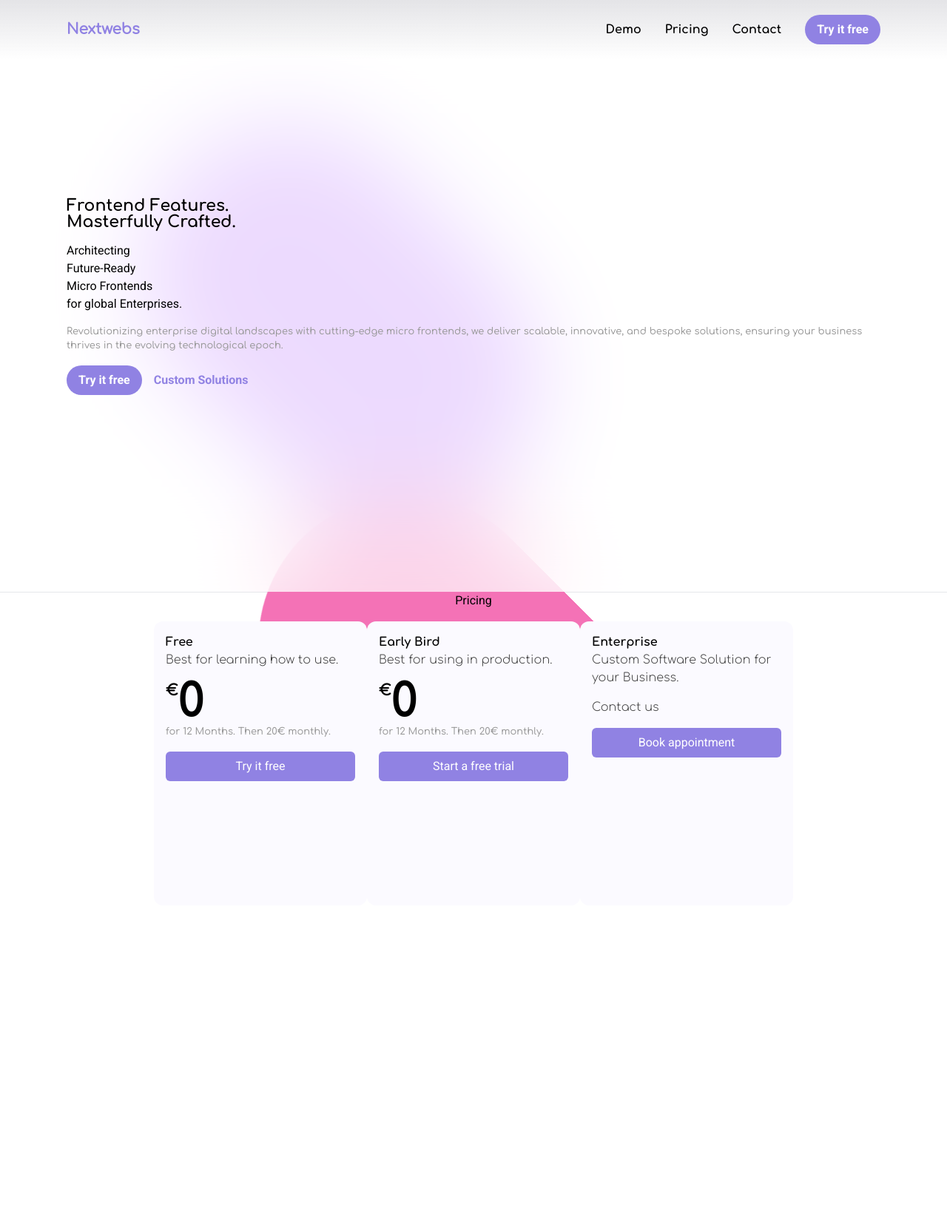
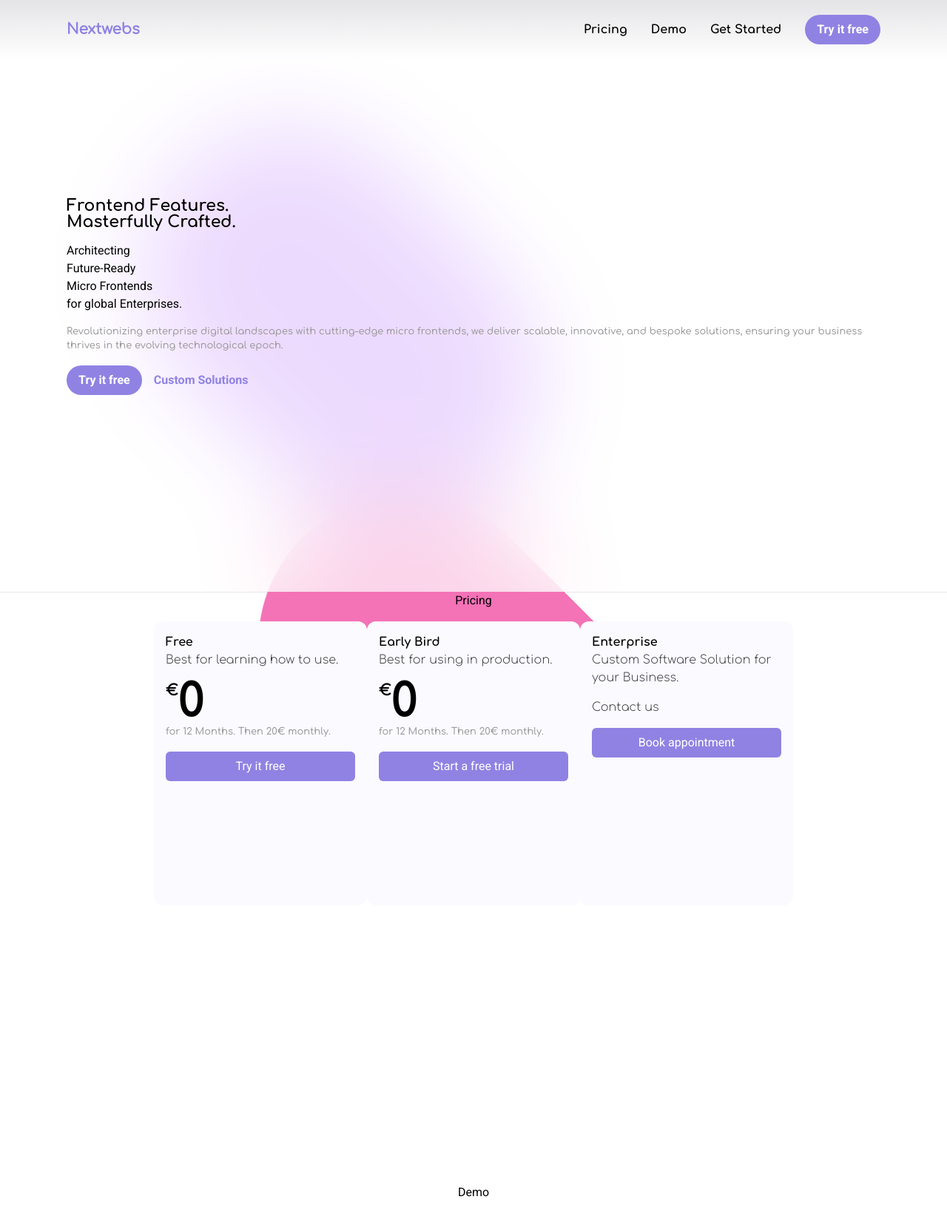
Before and after one commit to Dubwoof/dubwoof.github.io, a Next.js app: page / in a window 1280 px wide. Shown: the top 1656 px of the page at 74% size. Before the commit the page ends 1600 px from the top, so only its background shows below. Built offline with nearby package versions, Linux system fonts and the light colour scheme.

Commit message:
demo section

```diff
--- a/src/app/page.tsx
+++ b/src/app/page.tsx
@@ -1,6 +1,7 @@
 'use client';
 
 import { useViewportSection } from '@/hooks/useViewportSection';
+import { DemoSection } from '@/sections/DemoSection/DemoSection';
 import { HomeSection } from '@/sections/HomeSection/HomeSection';
 import { PricingSection } from '@/sections/PricingSection/PricingSection';
 
@@ -12,6 +13,8 @@ export default function Home() {
         <div id="page">
             <HomeSection getRef={registerSectionRef} />
             <PricingSection getRef={registerSectionRef} />
+            <DemoSection getRef={registerSectionRef} />
+
             {/* {showFabContainer && <FabContainer />} */}
         </div>
     );
--- a/src/components/Navigation/Navigation.tsx
+++ b/src/components/Navigation/Navigation.tsx
@@ -16,19 +16,19 @@ export function Navigation({}: NavigationProps): JSX.Element {
                     <p className={styles.logo}>Nextwebs</p>
                 </Link>
                 <div className={styles.textLinks}>
-                    <Link to={Sections.Demo} smooth={true} duration={500} className="cursor-pointer">
-                        <Typography variant="strong" className="text-center">
-                            Demo
-                        </Typography>
-                    </Link>
                     <Link to={Sections.Pricing} smooth={true} duration={500} offset={-100} className="cursor-pointer">
                         <Typography variant="strong" className="text-center">
                             Pricing
                         </Typography>
                     </Link>
+                    <Link to={Sections.Demo} smooth={true} duration={500} offset={-100} className="cursor-pointer">
+                        <Typography variant="strong" className="text-center">
+                            Demo
+                        </Typography>
+                    </Link>
                     <Link to={Sections.GetStarted} smooth={true} duration={500} className="cursor-pointer">
                         <Typography variant="strong" className="text-center">
-                            Contact
+                            Get Started
                         </Typography>
                     </Link>
                     <Link to="">
--- /dev/null
+++ b/src/sections/DemoSection/DemoSection.props.ts
@@ -0,0 +1,3 @@
+export interface DemoSectionProps {
+    getRef: (ref: HTMLElement | null) => void;
+}
--- /dev/null
+++ b/src/sections/DemoSection/DemoSection.styles.ts
@@ -0,0 +1,5 @@
+export const styles = {
+    section: 'w-[1100px] mx-auto h-screen flex justify-center items-start',
+    content: 'flex gap-4 w-full bg-purple-100',
+    title: 'text-5xl font-extrabold text-transparent bg-clip-text bg-gradient-to-r from-purple-400 to-pink-600 mb-4',
+};
--- /dev/null
+++ b/src/sections/DemoSection/DemoSection.tsx
@@ -0,0 +1,16 @@
+'use client';
+
+import { styles } from './DemoSection.styles';
+import { Sections } from '@/enums/Sections';
+import { DemoSectionProps } from './DemoSection.props';
+
+export function DemoSection({ getRef }: DemoSectionProps): JSX.Element {
+    return (
+        <section id={Sections.Demo} ref={getRef} className={styles.section} data-style="section">
+            <div className="flex flex-col w-full items-center justify-start">
+                <h1 className={styles.title}>Demo</h1>
+
+            </div>
+        </section>
+    );
+}
```
